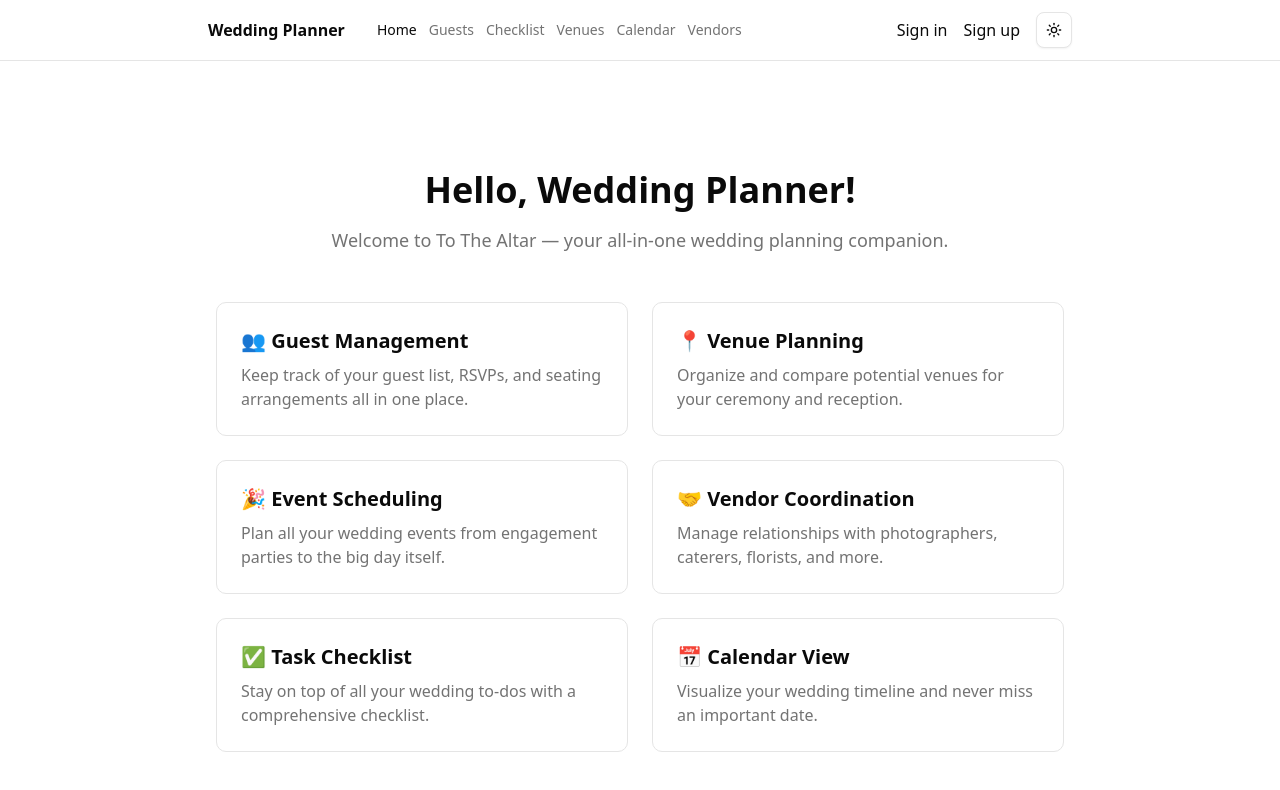
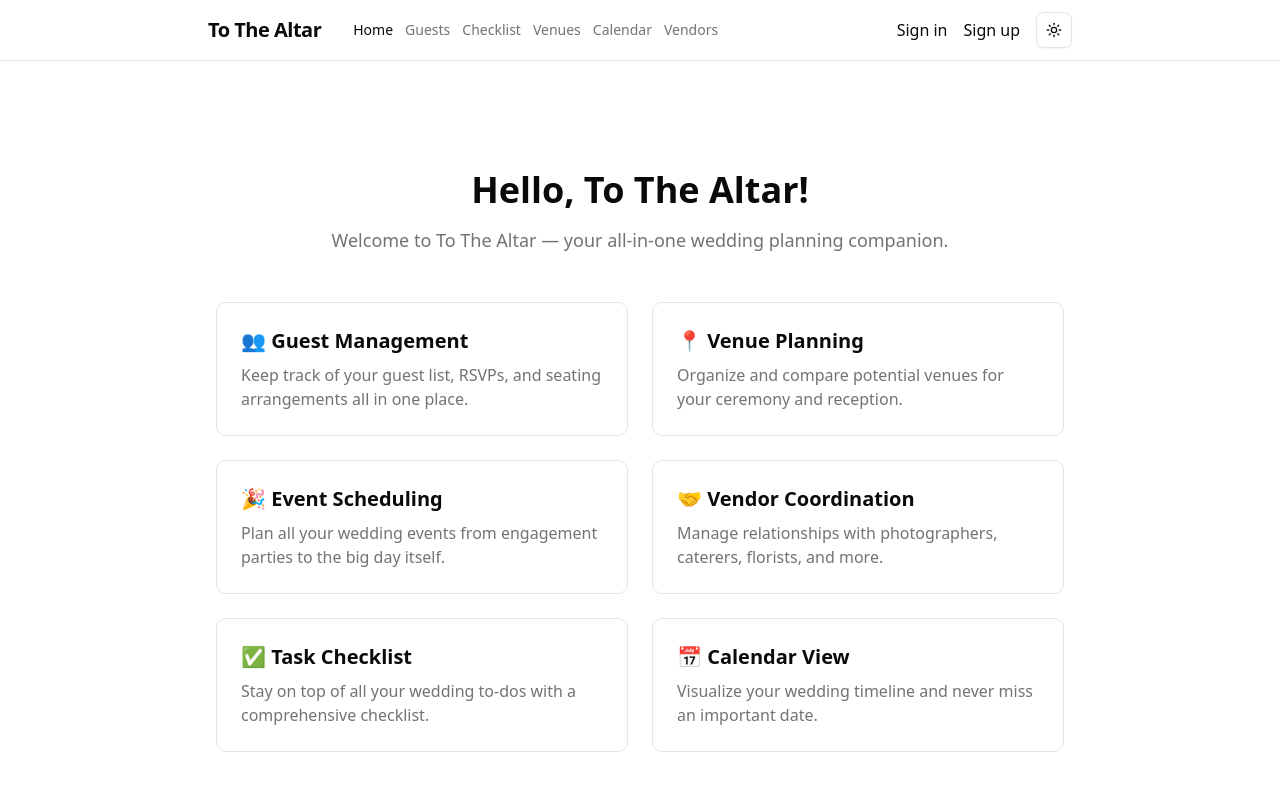
Before and after one commit to soruban/wedding-planner, a Next.js app: page / in a window 1280 px wide. Shown: the top 790 px of the page. Built offline with nearby package versions, Linux system fonts and the light colour scheme; no server answers.

Commit message:
Fix UI text inconsistencies and update logo to To The Altar

```diff
--- a/app/layout.tsx
+++ b/app/layout.tsx
@@ -48,8 +48,8 @@ export default function RootLayout({
             <header className="border-b">
               <nav className="max-w-4xl mx-auto flex items-center justify-between px-4 py-3">
                 <div className="flex items-center gap-4">
-                  <Link href="/" className="font-semibold">
-                    Wedding Planner
+                  <Link href="/" className="font-semibold text-xl tracking-tight">
+                    To The Altar
                   </Link>
                   <div className="hidden md:flex gap-3 ml-4">
                     <NavLink href="/">Home</NavLink>
--- a/app/page.tsx
+++ b/app/page.tsx
@@ -5,7 +5,7 @@ export default function Home() {
     <main className="flex min-h-screen items-center justify-center bg-background">
       <div className="max-w-4xl px-6 py-20">
         <div className="text-center mb-12">
-          <h1 className="text-4xl font-bold mb-4">Hello, Wedding Planner!</h1>
+          <h1 className="text-4xl font-bold mb-4">Hello, To The Altar!</h1>
           <p className="text-lg text-muted-foreground">
             Welcome to To The Altar — your all-in-one wedding planning companion.
           </p>
```
